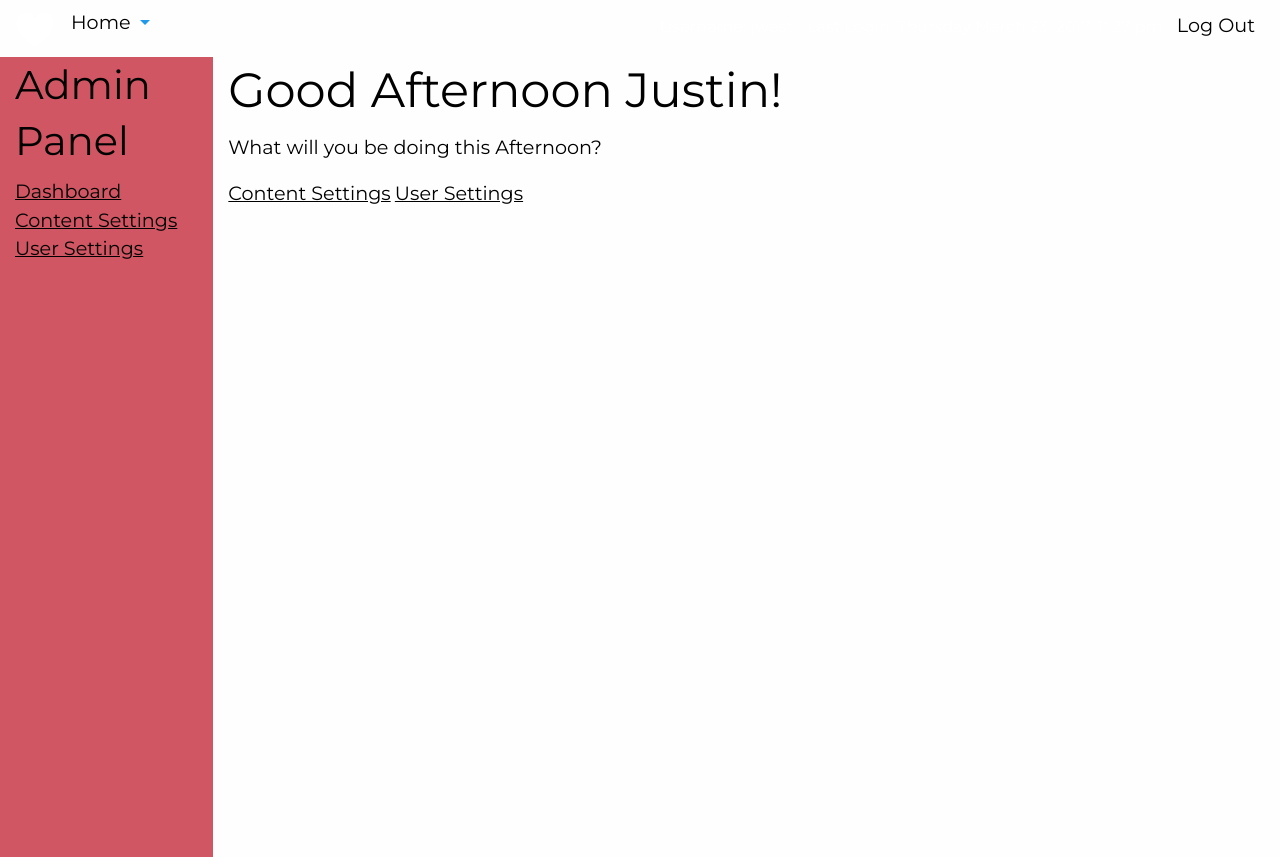
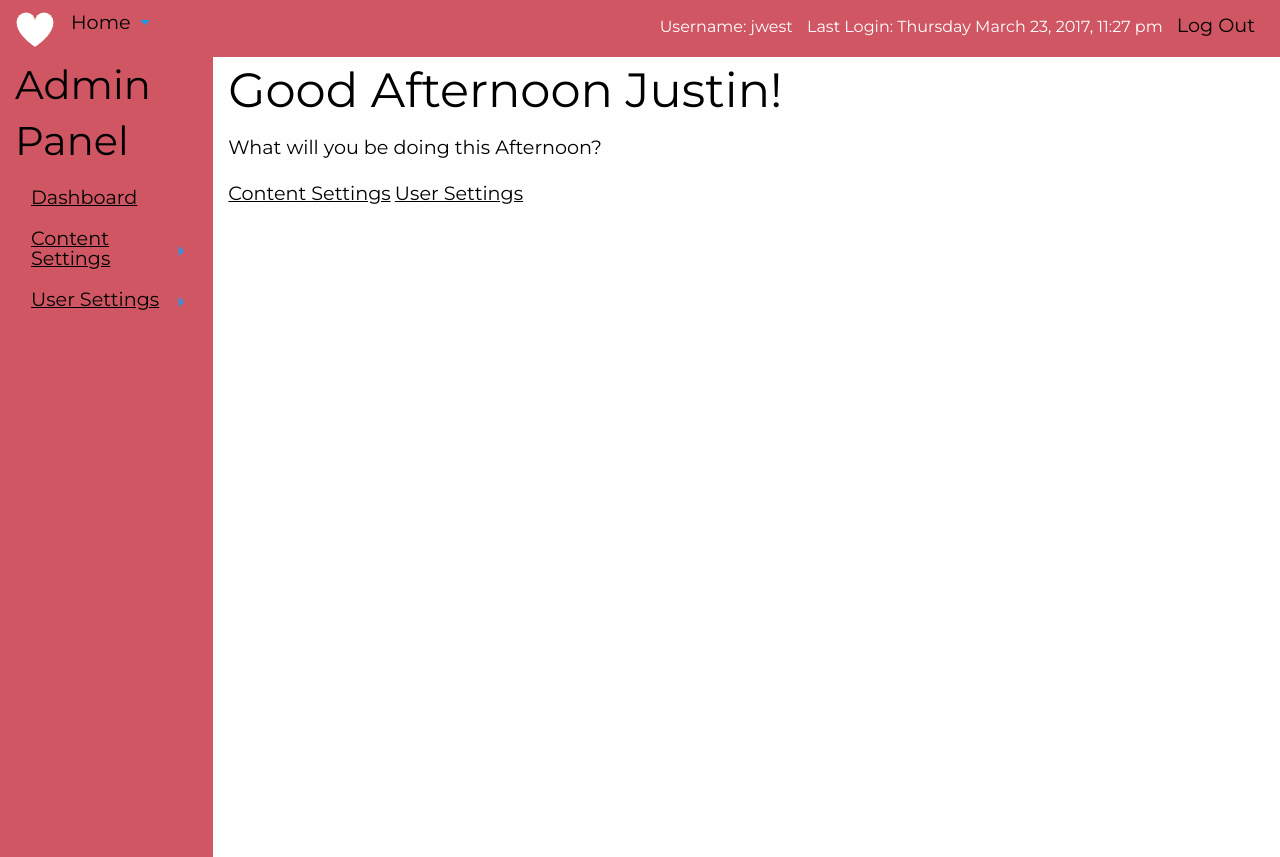
Before and after one commit to JustinWestMusic/LifeIsWorthSharing, a PHP site: page /admin/admin_index.php in a window 1280 px wide. Run offline with PHP 8.4, Linux system fonts and the light colour scheme; a user stored in the database is signed in.

Commit message:
reflowed layout of sidepanel and added side menu

```diff
--- a/admin/includes/header.php
+++ b/admin/includes/header.php
@@ -1,5 +1,5 @@
 <div id="header">
-    <header class="row-expanded">
+    <header class="row">
     <h2 class="hide">Main Header</h2>
 
    <nav id="mainNav" class="small-12 columns">
--- a/admin/includes/sidepanel.php
+++ b/admin/includes/sidepanel.php
@@ -1,11 +1,27 @@
 
 
 
-	<aside id="sidePanel" class="small-12 medium-2 column">
+	<aside id="sidePanel" class="small-12 medium-3 large-2 column">
 	<h2>Admin Panel</h2>
 
-	<a href="admin_index.php">Dashboard</a>
-	<a href="admin_content.php">Content Settings</a>
-	<a href="admin_users.php">User Settings</a>
+  <ul class="vertical dropdown menu" data-dropdown-menu>
+  <li><a href="admin_index.php">Dashboard</a></li>
+  <li>
+  <a href="admin_content.php">Content Settings</a>
+    <ul class="menu">
+      <li><a href="admin_addVideo.php">Add Video</a></li>
+      <li><a href="admin_editContent.php">Edit Content</a></li>
+      <li><a href="admin_deleteContent.php">Delete</a></li>
+    </ul>
+  </li>
+  <li>
+  <a href="admin_users.php" class="liBlock">User Settings</a>
+    <ul class="menu">
+      <li><a href="admin_createuser.php">Create User</a></li>
+      <li><a href="admin_edituser.php">Edit User</a></li>
+      <li><a href="admin_deleteuser.php">Delete User</a></li>
+    </ul>
+  </li>
+  </ul>
 
 	</aside>
```
